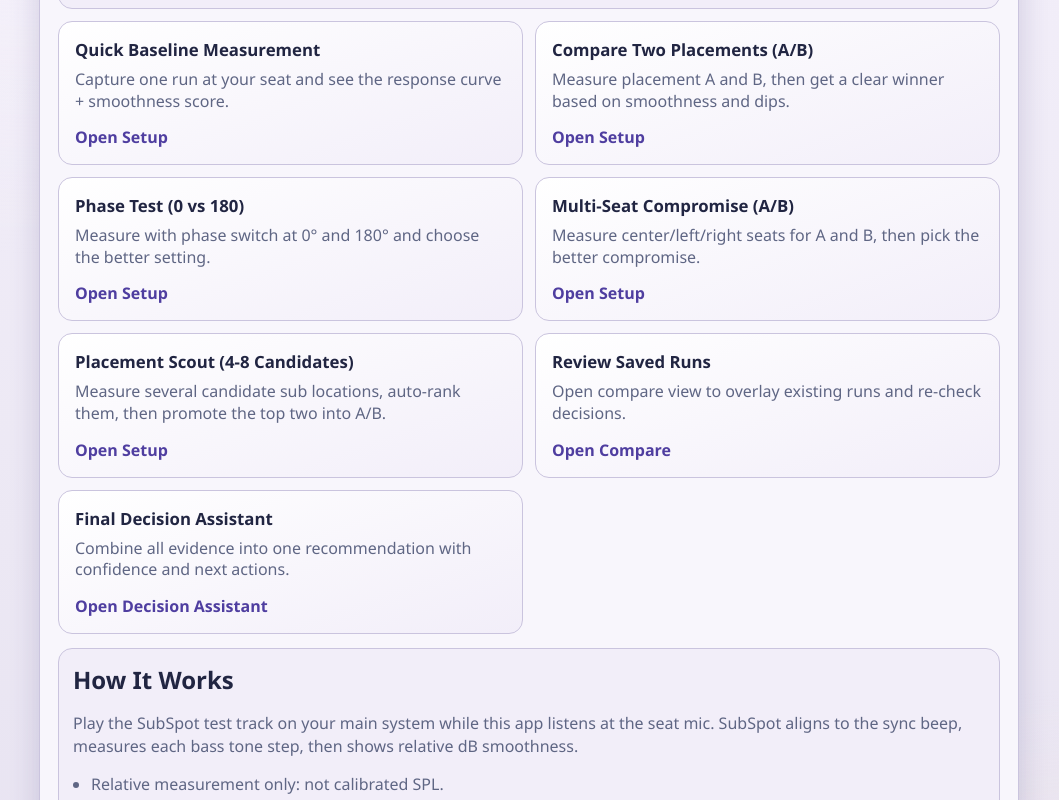
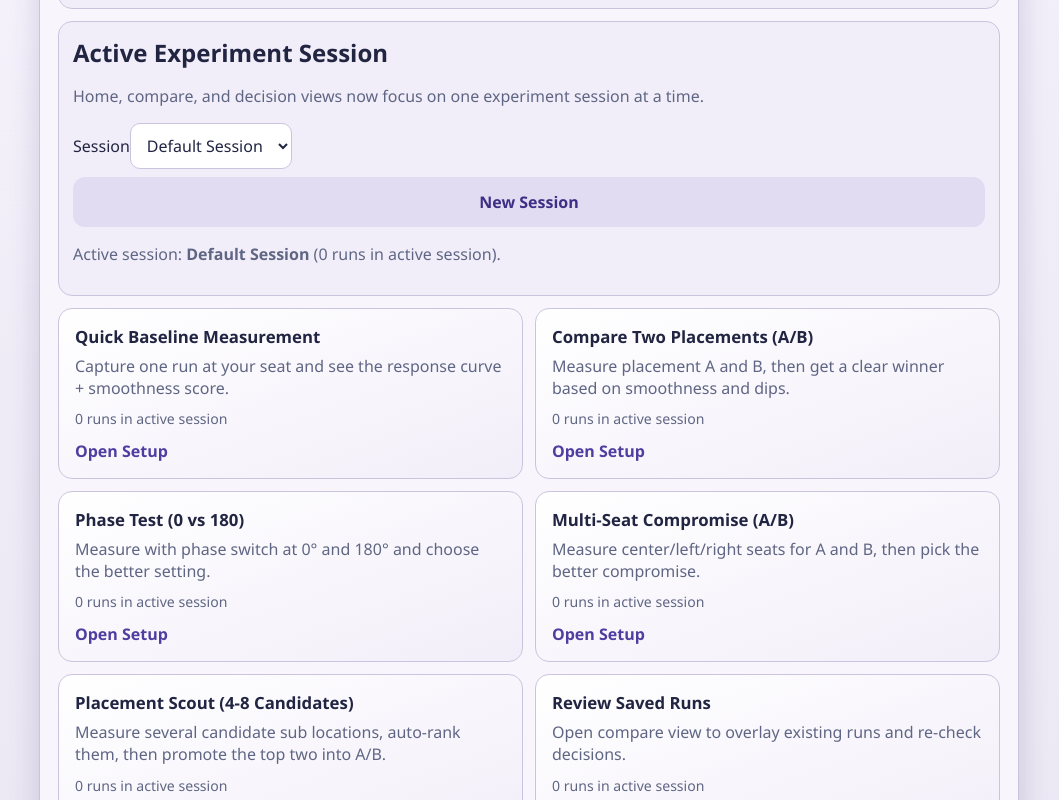
Before and after one commit to juchheim/bassbuddy, a Next.js app: page / in a window 1280 px wide. Shown: the part 580-1380 px from the top of the page, without its empty margins (111-1170 px from the left). Built offline with nearby package versions, Linux system fonts and the light colour scheme.

Commit message:
feat(home): add active-session controls and run counters

```diff
--- a/app/page.module.css
+++ b/app/page.module.css
@@ -13,6 +13,15 @@
 
 .setupStatus {
   margin-top: 10px;
+}
+
+.sessionPanel {
+  margin-top: 12px;
+}
+
+.sessionControls {
+  display: grid;
+  gap: 8px;
 }
 
 .quickActions {
--- a/app/page.tsx
+++ b/app/page.tsx
@@ -4,6 +4,14 @@
 import { useEffect, useMemo, useState } from "react";
 import { ModeCard } from "@/components/ModeCard";
 import { SessionTools } from "@/components/SessionTools";
+import {
+  createExperimentSession,
+  getActiveExperimentSessionId,
+  listExperimentSessions,
+  setActiveExperimentSession,
+  type ExperimentSession
+} from "@/lib/storage/experimentSessions";
+import { listRuns } from "@/lib/storage/runsStore";
 import { hasCompletedSetup } from "@/lib/storage/uiPrefs";
 import type { RunMode } from "@/lib/types";
 import styles from "@/app/page.module.css";
@@ -19,10 +27,49 @@
 export default function HomePage() {
   const [setupCompleted, setSetupCompleted] = useState(false);
   const [prefsLoaded, setPrefsLoaded] = useState(false);
+  const [sessions, setSessions] = useState<ExperimentSession[]>([]);
+  const [activeSessionId, setActiveSessionId] = useState("");
+  const [refreshTick, setRefreshTick] = useState(0);
+  const [sessionMessage, setSessionMessage] = useState<string | null>(null);
 
   useEffect(() => {
     setSetupCompleted(hasCompletedSetup());
     setPrefsLoaded(true);
+
+    const availableSessions = listExperimentSessions();
+    setSessions(availableSessions);
+
+    if (!availableSessions.length) {
+      setActiveSessionId("");
+      return;
+    }
+
+    const currentActive = getActiveExperimentSessionId();
+    const resolvedSessionId = availableSessions.some((session) => session.id === currentActive)
+      ? currentActive
+      : availableSessions[0].id;
+
+    setActiveExperimentSession(resolvedSessionId);
+    setActiveSessionId(resolvedSessionId);
+  }, [refreshTick]);
+
+  useEffect(() => {
+    const handleRefresh = () => setRefreshTick((value) => value + 1);
+    const handleVisibility = () => {
+      if (document.visibilityState === "visible") {
+        handleRefresh();
+      }
+    };
+
+    window.addEventListener("focus", handleRefresh);
+    window.addEventListener("storage", handleRefresh);
+    document.addEventListener("visibilitychange", handleVisibility);
+
+    return () => {
+      window.removeEventListener("focus", handleRefresh);
+      window.removeEventListener("storage", handleRefresh);
+      document.removeEventListener("visibilitychange", handleVisibility);
+    };
   }, []);
 
   const statusText = useMemo(() => {
@@ -34,6 +81,36 @@
       ? "Quick Start enabled: checklist + mic check already completed on this device."
       : "First-time setup required: complete checklist + mic check once to unlock Quick Start.";
   }, [prefsLoaded, setupCompleted]);
+
+  const activeSession = useMemo(
+    () => sessions.find((session) => session.id === activeSessionId) ?? null,
+    [activeSessionId, sessions]
+  );
+
+  const runCounts = useMemo(() => {
+    const sessionId = activeSessionId || undefined;
+
+    return {
+      baseline: listRuns("baseline", sessionId).length,
+      ab: listRuns("ab", sessionId).length,
+      phase: listRuns("phase", sessionId).length,
+      multiseat: listRuns("multiseat", sessionId).length,
+      scout: listRuns("scout", sessionId).length,
+      total: listRuns(undefined, sessionId).length
+    };
+  }, [activeSessionId, refreshTick]);
+
+  const compareHref = useMemo(() => {
+    const params = new URLSearchParams({ mode: "ab" });
+
+    if (activeSessionId) {
+      params.set("session", activeSessionId);
+    }
+
+    return `/compare?${params.toString()}`;
+  }, [activeSessionId]);
+
+  const runCountLabel = (count: number) => `${count} run${count === 1 ? "" : "s"} in active session`;
 
   return (
     <main className="pageContainer">
@@ -57,48 +134,102 @@
         </div>
       </section>
 
+      <section className={`panel ${styles.sessionPanel}`}>
+        <h2 className={styles.sectionTitle}>Active Experiment Session</h2>
+        <p className="muted">
+          Home, compare, and decision views now focus on one experiment session at a time.
+        </p>
+        <div className={styles.sessionControls}>
+          <label>
+            Session
+            <select
+              value={activeSessionId}
+              onChange={(event) => {
+                const nextSessionId = event.target.value;
+
+                if (!setActiveExperimentSession(nextSessionId)) {
+                  return;
+                }
+
+                setActiveSessionId(nextSessionId);
+                setSessionMessage("Switched active experiment session.");
+                setRefreshTick((value) => value + 1);
+              }}
+            >
+              {sessions.map((session) => (
+                <option value={session.id} key={session.id}>
+                  {session.name}
+                </option>
+              ))}
+            </select>
+          </label>
+          <button
+            type="button"
+            className="cta ctaSecondary"
+            onClick={() => {
+              const created = createExperimentSession("");
+              setSessionMessage(`Created and switched to "${created.name}".`);
+              setRefreshTick((value) => value + 1);
+            }}
+          >
+            New Session
+          </button>
+        </div>
+        <p className="muted">
+          Active session: <strong>{activeSession?.name ?? "Not selected"}</strong> ({runCountLabel(runCounts.total)}).
+        </p>
+        {sessionMessage ? <p className="muted">{sessionMessage}</p> : null}
+      </section>
+
       <section className="grid two" style={{ marginTop: 12 }}>
         <ModeCard
           title="Quick Baseline Measurement"
           description="Capture one run at your seat and see the response curve + smoothness score."
           href={startHref("baseline", setupCompleted)}
           cta={setupCompleted ? "Start Baseline" : "Open Setup"}
+          meta={runCountLabel(runCounts.baseline)}
         />
         <ModeCard
           title="Compare Two Placements (A/B)"
           description="Measure placement A and B, then get a clear winner based on smoothness and dips."
           href={startHref("ab", setupCompleted)}
           cta={setupCompleted ? "Start A/B" : "Open Setup"}
+          meta={runCountLabel(runCounts.ab)}
         />
         <ModeCard
           title="Phase Test (0 vs 180)"
           description="Measure with phase switch at 0° and 180° and choose the better setting."
           href={startHref("phase", setupCompleted)}
           cta={setupCompleted ? "Start Phase Test" : "Open Setup"}
+          meta={runCountLabel(runCounts.phase)}
         />
         <ModeCard
           title="Multi-Seat Compromise (A/B)"
           description="Measure center/left/right seats for A and B, then pick the better compromise."
           href={startHref("multiseat", setupCompleted)}
           cta={setupCompleted ? "Start Multi-Seat" : "Open Setup"}
+          meta={runCountLabel(runCounts.multiseat)}
         />
         <ModeCard
           title="Placement Scout (4-8 Candidates)"
           description="Measure several candidate sub locations, auto-rank them, then promote the top two into A/B."
           href={startHref("scout", setupCompleted)}
           cta={setupCompleted ? "Start Placement Scout" : "Open Setup"}
+          meta={runCountLabel(runCounts.scout)}
         />
         <ModeCard
           title="Review Saved Runs"
           description="Open compare view to overlay existing runs and re-check decisions."
-          href="/compare"
+          href={compareHref}
           cta="Open Compare"
+          meta={runCountLabel(runCounts.total)}
         />
         <ModeCard
           title="Final Decision Assistant"
           description="Combine all evidence into one recommendation with confidence and next actions."
           href="/decision"
           cta="Open Decision Assistant"
+          meta={`${runCounts.total} run${runCounts.total === 1 ? "" : "s"} available for decision evidence.`}
         />
       </section>
 
@@ -120,7 +251,7 @@
         <p className="muted">
           Start fresh, export your local runs to JSON backup, or import a saved run set (merge or replace).
         </p>
-        <SessionTools />
+        <SessionTools onChanged={() => setRefreshTick((value) => value + 1)} />
       </section>
     </main>
   );
--- a/components/ModeCard.module.css
+++ b/components/ModeCard.module.css
@@ -23,6 +23,12 @@
   line-height: 1.35;
 }
 
+.meta {
+  margin: -4px 0 12px;
+  color: var(--muted);
+  font-size: 0.88rem;
+}
+
 .action {
   font-weight: 700;
   color: var(--accent);
--- a/components/ModeCard.tsx
+++ b/components/ModeCard.tsx
@@ -6,13 +6,15 @@
   description: string;
   href: string;
   cta: string;
+  meta?: string;
 }
 
-export function ModeCard({ title, description, href, cta }: ModeCardProps) {
+export function ModeCard({ title, description, href, cta, meta }: ModeCardProps) {
   return (
     <Link href={href} className={styles.card}>
       <h2 className={styles.title}>{title}</h2>
       <p className={styles.description}>{description}</p>
+      {meta ? <p className={styles.meta}>{meta}</p> : null}
       <span className={styles.action}>{cta}</span>
     </Link>
   );
--- a/components/SessionTools.tsx
+++ b/components/SessionTools.tsx
@@ -5,6 +5,10 @@
 import { resetExperimentSessions } from "@/lib/storage/experimentSessions";
 import { clearGuidedSession } from "@/lib/storage/guidedSession";
 import { clearRuns, exportRunsPayload, importRunsJson, listRuns } from "@/lib/storage/runsStore";
+
+interface SessionToolsProps {
+  onChanged?: () => void;
+}
 
 function suggestedFilename(): string {
   const now = new Date();
@@ -14,7 +18,7 @@
   return `bassbuddy-runs-${yyyy}${mm}${dd}.json`;
 }
 
-export function SessionTools() {
+export function SessionTools({ onChanged }: SessionToolsProps) {
   const fileInputRef = useRef<HTMLInputElement | null>(null);
   const [replaceExisting, setReplaceExisting] = useState(false);
   const [busy, setBusy] = useState(false);
@@ -40,6 +44,7 @@
           const removedSnapshots = clearDecisionSnapshots();
           resetExperimentSessions();
           clearGuidedSession();
+          onChanged?.();
           setMessage(
             `Fresh session started. Deleted ${removed} run${removed === 1 ? "" : "s"}, ${removedSnapshots} snapshot${removedSnapshots === 1 ? "" : "s"}, and reset experiment sessions.`
           );
@@ -95,6 +100,7 @@
           try {
             const text = await file.text();
             const result = importRunsJson(text, { replaceExisting });
+            onChanged?.();
             setMessage(
               replaceExisting
                 ? `Imported ${result.added} run${result.added === 1 ? "" : "s"} (replaced ${result.replaced}).`
```
